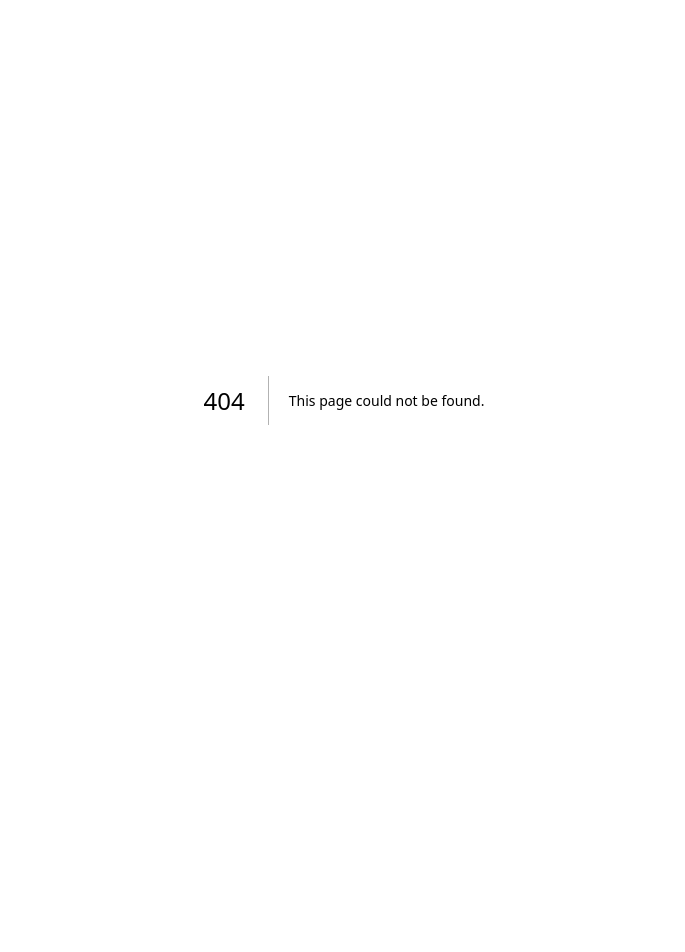
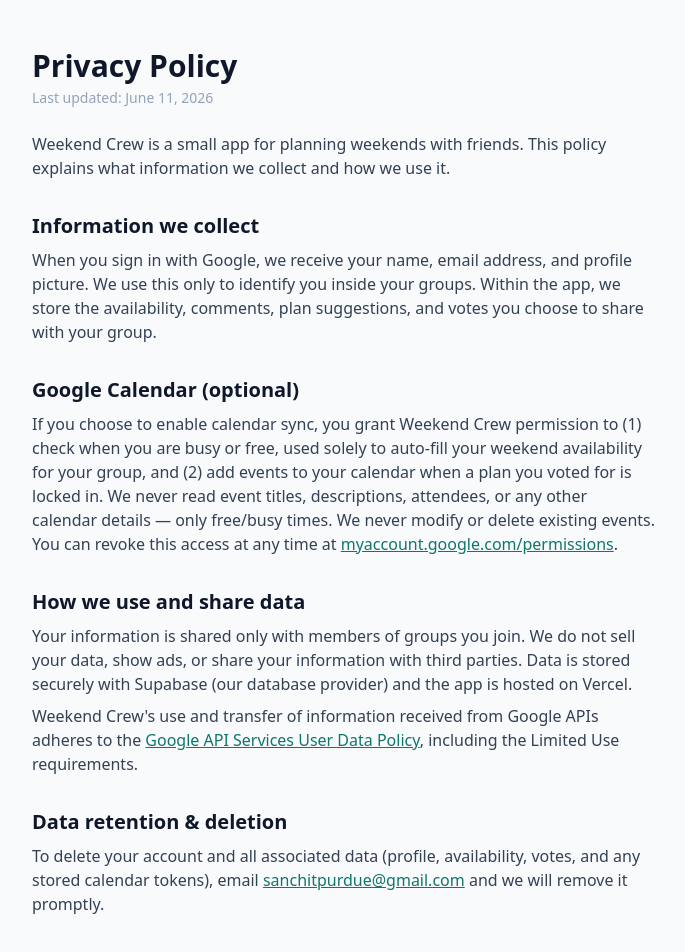
Before and after one commit to agarwalsanchit/weekend_crew, a Next.js app in the folder weekend-crew/: page /privacy in a window 1280 px wide. Before the commit this address had no page. Shown: the top 952 px of the page, without its empty margins (296-981 px from the left). Before the commit the page ends 800 px from the top, so only its background shows below. Built offline with nearby package versions, Linux system fonts and the light colour scheme.

Commit message:
Frictionless sign-in: identity-only OAuth, opt-in calendar sync, no-permission gcal links, privacy & terms pages

```diff
--- /dev/null
+++ b/weekend-crew/src/app/api/sync-status/route.js
@@ -0,0 +1,14 @@
+import { NextResponse } from "next/server";
+import { createRouteClient } from "@/lib/supabase/server";
+import { serviceClient } from "@/lib/google-server";
+
+export const dynamic = "force-dynamic";
+
+// Does the calling user have calendar sync enabled (a stored refresh token)?
+export async function GET() {
+  const { data: { user } } = await createRouteClient().auth.getUser();
+  if (!user) return NextResponse.json({ enabled: false });
+  const { data } = await serviceClient().from("google_tokens")
+    .select("user_id").eq("user_id", user.id).maybeSingle();
+  return NextResponse.json({ enabled: !!data });
+}
--- a/weekend-crew/src/app/app/page.js
+++ b/weekend-crew/src/app/app/page.js
@@ -7,7 +7,7 @@
   ChevronLeft, MessageCircle, Lock, Sun, Copy, LogOut
 } from "lucide-react";
 import { createClient } from "@/lib/supabase/client";
-import { ensureProfile, addToGoogleCalendar, EMOJIS, COLORS } from "@/lib/auth";
+import { ensureProfile, enableCalendarSync, EMOJIS, COLORS } from "@/lib/auth";
 import { getUpcomingWeekends } from "@/lib/weekends";
 import { getNearbyIdeas } from "@/lib/events";
 
@@ -48,6 +48,7 @@
   const [user, setUser] = useState(null);
   const [group, setGroup] = useState(null);
   const [myGroups, setMyGroups] = useState([]);
+  const [syncEnabled, setSyncEnabled] = useState(null);
   const [showAvatarPicker, setShowAvatarPicker] = useState(false);
   const [noGroup, setNoGroup] = useState(false);
   const [members, setMembers] = useState([]); // profiles
@@ -92,6 +93,7 @@
     if (!u) return router.replace("/");
     setUser(u);
     await ensureProfile(supabase, u);
+    fetch("/api/sync-status").then((r) => r.json()).then((j) => setSyncEnabled(!!j.enabled)).catch(() => {});
     const { data: memberships } = await supabase.from("group_members").select("group_id").eq("user_id", u.id);
     if (!memberships?.length) return setNoGroup(true);
     const ids = memberships.map((m) => m.group_id);
@@ -175,17 +177,22 @@
     if (j.calendarAdded > 0) {
       ping(`🧊 Frozen — added to ${j.calendarAdded}/${j.totalVoters} Google Calendars!`);
     } else {
-      ping("🧊 Frozen! (Sign out & back in to enable calendar sync)");
+      ping("🧊 Plan frozen! Use “Add to Google Cal” or enable sync");
     }
   };
 
-  const syncToCalendar = async (s) => {
+  // Google Calendar event-template link — works with zero permissions.
+  const gcalLink = (s) => {
     const w = weekends.find((x) => x.key === s.weekend_key);
-    const res = await addToGoogleCalendar(supabase, {
-      title: s.title, description: `Weekend Crew · ${group.name}`,
-      startISO: w?.startISO, endISOExclusive: w?.endISOExclusive,
+    const start = (w?.startISO || s.weekend_key).replaceAll("-", "");
+    const end = (w?.endISOExclusive || "").replaceAll("-", "");
+    const p = new URLSearchParams({
+      action: "TEMPLATE",
+      text: `🎉 ${s.title}`,
+      dates: `${start}/${end}`,
+      details: `Weekend Crew · ${group?.name || ""}`,
     });
-    ping(res.ok ? "📅 Added to your Google Calendar!" : "⚠️ Sign out & back in to grant calendar access");
+    return `https://calendar.google.com/calendar/render?${p}`;
   };
 
   const selectGroup = async (g) => {
@@ -433,6 +440,13 @@
         <h2 className="text-2xl font-extrabold text-gray-800">Upcoming weekends</h2>
         <p className="text-gray-500 text-sm">Tap a weekend to set availability & make plans 🎯</p>
       </div>
+      {syncEnabled === false && (
+        <button onClick={() => enableCalendarSync(supabase)}
+          className="w-full mb-4 text-left bg-gradient-to-r from-indigo-50 to-teal-50 border-2 border-teal-200 rounded-3xl p-4 hover:border-teal-400 transition">
+          <p className="font-bold text-gray-800 text-sm">📅 Enable calendar sync</p>
+          <p className="text-xs text-gray-500 mt-0.5">Auto-fill your availability & get frozen plans on your Google Calendar. Google shows a one-time “unverified app” notice — tap Advanced → continue.</p>
+        </button>
+      )}
       <div className="space-y-3">
         {weekends.map((w) => {
           const fc = freeCount(w.key);
@@ -508,9 +522,9 @@
                   </div>
                   <div className="flex gap-2">
                     {s.link && <a href={s.link} target="_blank" rel="noreferrer" className="text-xs font-bold text-blue-600 bg-blue-50 px-3 py-1.5 rounded-xl flex items-center gap-1"><Ticket size={12} /> Booking</a>}
-                    <button onClick={() => syncToCalendar(s)} className="text-xs font-bold text-gray-600 bg-gray-100 px-3 py-1.5 rounded-xl flex items-center gap-1">
+                    <a href={gcalLink(s)} target="_blank" rel="noreferrer" className="text-xs font-bold text-gray-600 bg-gray-100 px-3 py-1.5 rounded-xl flex items-center gap-1">
                       <Calendar size={12} /> Add to Google Cal
-                    </button>
+                    </a>
                   </div>
                 </div>
               </div>
@@ -586,6 +600,15 @@
           </div>
         </div>
       )}
+      <div className="mt-4 text-center">
+        {syncEnabled ? (
+          <p className="text-xs text-gray-400">📅 Calendar sync is on</p>
+        ) : (
+          <button onClick={() => enableCalendarSync(supabase)} className="text-xs font-bold text-teal-700 hover:underline">
+            📅 Enable calendar sync
+          </button>
+        )}
+      </div>
       <button onClick={signOut} className="mt-6 mx-auto flex items-center gap-2 text-sm font-semibold text-gray-400 hover:text-gray-600">
         <LogOut size={15} /> Sign out
       </button>
--- a/weekend-crew/src/app/page.js
+++ b/weekend-crew/src/app/page.js
@@ -35,7 +35,12 @@
           </button>
         )}
         <p className="text-xs text-slate-400 mt-4">
-          Google sign-in also lets the app add frozen plans to your calendar.
+          Just your name &amp; email — nothing else. Calendar sync is optional, later.
+        </p>
+        <p className="text-xs text-slate-300 mt-6">
+          <a href="/privacy" className="hover:text-slate-500 underline">Privacy</a>
+          {" · "}
+          <a href="/terms" className="hover:text-slate-500 underline">Terms</a>
         </p>
       </div>
     </div>
--- /dev/null
+++ b/weekend-crew/src/app/privacy/page.js
@@ -0,0 +1,64 @@
+export const metadata = { title: "Privacy Policy — Weekend Crew" };
+
+export default function Privacy() {
+  return (
+    <div className="min-h-dvh bg-slate-50">
+      <div className="max-w-2xl mx-auto px-6 py-12 text-slate-700">
+        <h1 className="text-3xl font-extrabold text-slate-900">Privacy Policy</h1>
+        <p className="text-sm text-slate-400 mt-1">Last updated: June 11, 2026</p>
+
+        <p className="mt-6">
+          Weekend Crew is a small app for planning weekends with friends. This policy explains
+          what information we collect and how we use it.
+        </p>
+
+        <h2 className="text-xl font-bold text-slate-900 mt-8">Information we collect</h2>
+        <p className="mt-2">
+          When you sign in with Google, we receive your name, email address, and profile picture.
+          We use this only to identify you inside your groups. Within the app, we store the
+          availability, comments, plan suggestions, and votes you choose to share with your group.
+        </p>
+
+        <h2 className="text-xl font-bold text-slate-900 mt-8">Google Calendar (optional)</h2>
+        <p className="mt-2">
+          If you choose to enable calendar sync, you grant Weekend Crew permission to (1) check
+          when you are busy or free, used solely to auto-fill your weekend availability for your
+          group, and (2) add events to your calendar when a plan you voted for is locked in. We
+          never read event titles, descriptions, attendees, or any other calendar details — only
+          free/busy times. We never modify or delete existing events. You can revoke this access
+          at any time at{" "}
+          <a className="text-teal-700 underline" href="https://myaccount.google.com/permissions">
+            myaccount.google.com/permissions
+          </a>.
+        </p>
+
+        <h2 className="text-xl font-bold text-slate-900 mt-8">How we use and share data</h2>
+        <p className="mt-2">
+          Your information is shared only with members of groups you join. We do not sell your
+          data, show ads, or share your information with third parties. Data is stored securely
+          with Supabase (our database provider) and the app is hosted on Vercel.
+        </p>
+        <p className="mt-2">
+          Weekend Crew&apos;s use and transfer of information received from Google APIs adheres to the{" "}
+          <a className="text-teal-700 underline" href="https://developers.google.com/terms/api-services-user-data-policy">
+            Google API Services User Data Policy
+          </a>, including the Limited Use requirements.
+        </p>
+
+        <h2 className="text-xl font-bold text-slate-900 mt-8">Data retention & deletion</h2>
+        <p className="mt-2">
+          To delete your account and all associated data (profile, availability, votes, and any
+          stored calendar tokens), email{" "}
+          <a className="text-teal-700 underline" href="mailto:sanchitpurdue@gmail.com">sanchitpurdue@gmail.com</a>{" "}
+          and we will remove it promptly.
+        </p>
+
+        <h2 className="text-xl font-bold text-slate-900 mt-8">Contact</h2>
+        <p className="mt-2">
+          Questions? Email{" "}
+          <a className="text-teal-700 underline" href="mailto:sanchitpurdue@gmail.com">sanchitpurdue@gmail.com</a>.
+        </p>
+      </div>
+    </div>
+  );
+}
--- /dev/null
+++ b/weekend-crew/src/app/terms/page.js
@@ -0,0 +1,44 @@
+export const metadata = { title: "Terms of Service — Weekend Crew" };
+
+export default function Terms() {
+  return (
+    <div className="min-h-dvh bg-slate-50">
+      <div className="max-w-2xl mx-auto px-6 py-12 text-slate-700">
+        <h1 className="text-3xl font-extrabold text-slate-900">Terms of Service</h1>
+        <p className="text-sm text-slate-400 mt-1">Last updated: June 11, 2026</p>
+
+        <p className="mt-6">
+          Weekend Crew is a free app for planning weekends with friends. By using it, you agree to
+          these terms.
+        </p>
+
+        <h2 className="text-xl font-bold text-slate-900 mt-8">Use of the service</h2>
+        <p className="mt-2">
+          You may use Weekend Crew to coordinate plans with people you know. Don&apos;t use it to spam,
+          harass, or do anything unlawful. You are responsible for the content you post to your
+          groups.
+        </p>
+
+        <h2 className="text-xl font-bold text-slate-900 mt-8">Your data</h2>
+        <p className="mt-2">
+          How we handle your information is described in our{" "}
+          <a className="text-teal-700 underline" href="/privacy">Privacy Policy</a>. You can stop
+          using the service and request deletion of your data at any time.
+        </p>
+
+        <h2 className="text-xl font-bold text-slate-900 mt-8">No warranty</h2>
+        <p className="mt-2">
+          The service is provided “as is,” without warranties of any kind. We may change or
+          discontinue the service at any time. We are not liable for missed plans, double-booked
+          weekends, or any damages arising from use of the app.
+        </p>
+
+        <h2 className="text-xl font-bold text-slate-900 mt-8">Contact</h2>
+        <p className="mt-2">
+          Questions? Email{" "}
+          <a className="text-teal-700 underline" href="mailto:sanchitpurdue@gmail.com">sanchitpurdue@gmail.com</a>.
+        </p>
+      </div>
+    </div>
+  );
+}
--- a/weekend-crew/src/lib/auth.js
+++ b/weekend-crew/src/lib/auth.js
@@ -1,6 +1,17 @@
-// Google sign-in with Calendar write scope so frozen plans can be added
-// to each member's own Google Calendar from the browser.
+// Plain Google sign-in — identity only (name/email), no extra permission
+// screens. Calendar access is requested separately via enableCalendarSync.
 export function signInWithGoogle(supabase, next = "/app") {
+  return supabase.auth.signInWithOAuth({
+    provider: "google",
+    options: {
+      redirectTo: `${window.location.origin}/auth/callback?next=${encodeURIComponent(next)}`,
+    },
+  });
+}
+
+// Opt-in: re-run Google auth WITH Calendar permissions so frozen plans land
+// on the user's calendar automatically and availability auto-fills.
+export function enableCalendarSync(supabase, next = "/app") {
   return supabase.auth.signInWithOAuth({
     provider: "google",
     options: {
@@ -27,21 +38,3 @@
   await supabase.from("profiles").upsert(profile);
   return profile;
 }
-
-// Add a frozen plan to the user's Google Calendar as an all-day event.
-export async function addToGoogleCalendar(supabase, { title, description, startISO, endISOExclusive }) {
-  const { data: { session } } = await supabase.auth.getSession();
-  const token = session?.provider_token;
-  if (!token) return { ok: false, reason: "no_token" };
-  const res = await fetch("https://www.googleapis.com/calendar/v3/calendars/primary/events", {
-    method: "POST",
-    headers: { Authorization: `Bearer ${token}`, "Content-Type": "application/json" },
-    body: JSON.stringify({
-      summary: `🎉 ${title}`,
-      description: description || "Locked in with Weekend Crew",
-      start: { date: startISO },
-      end: { date: endISOExclusive },
-    }),
-  });
-  return { ok: res.ok, reason: res.ok ? null : "api_error" };
-}
```
